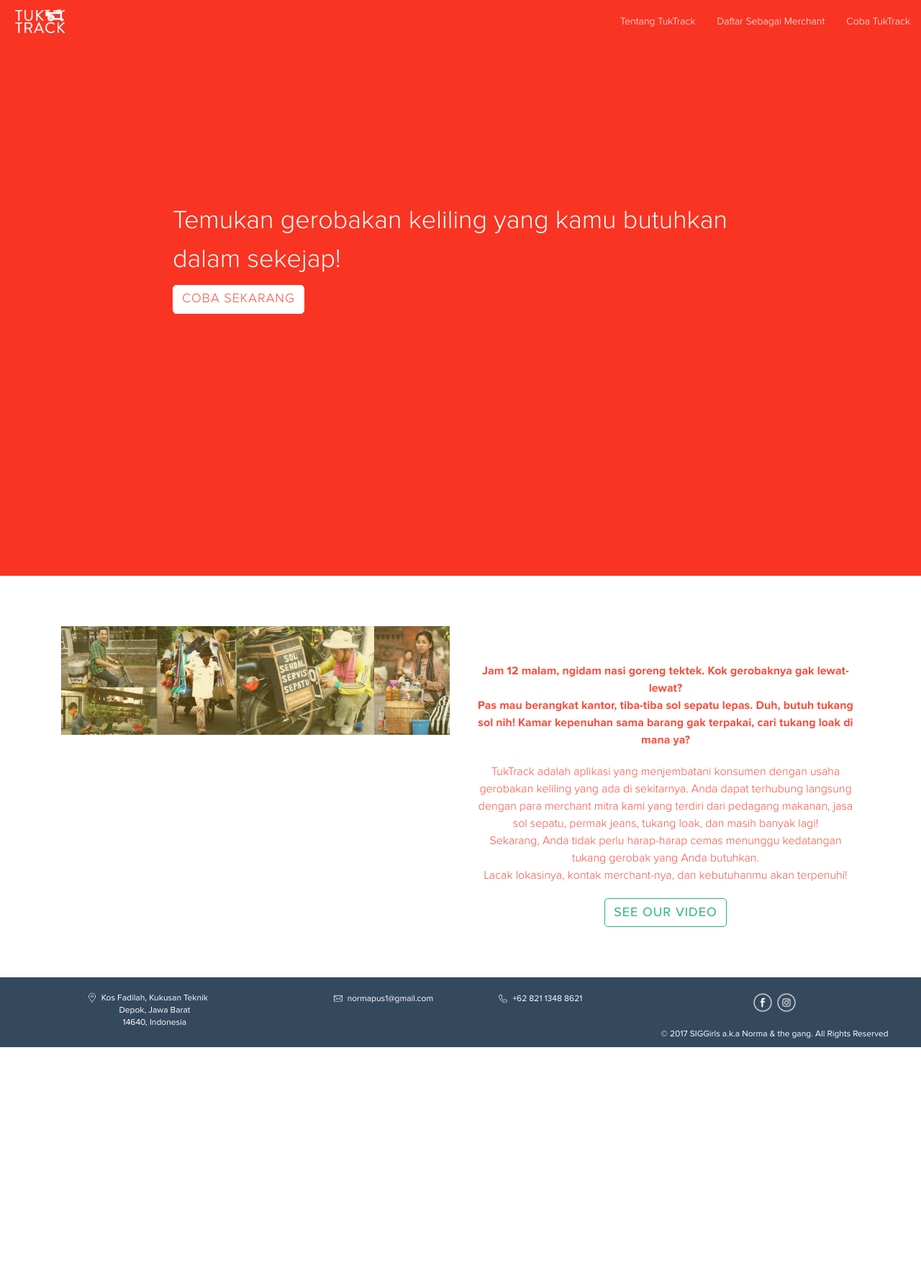
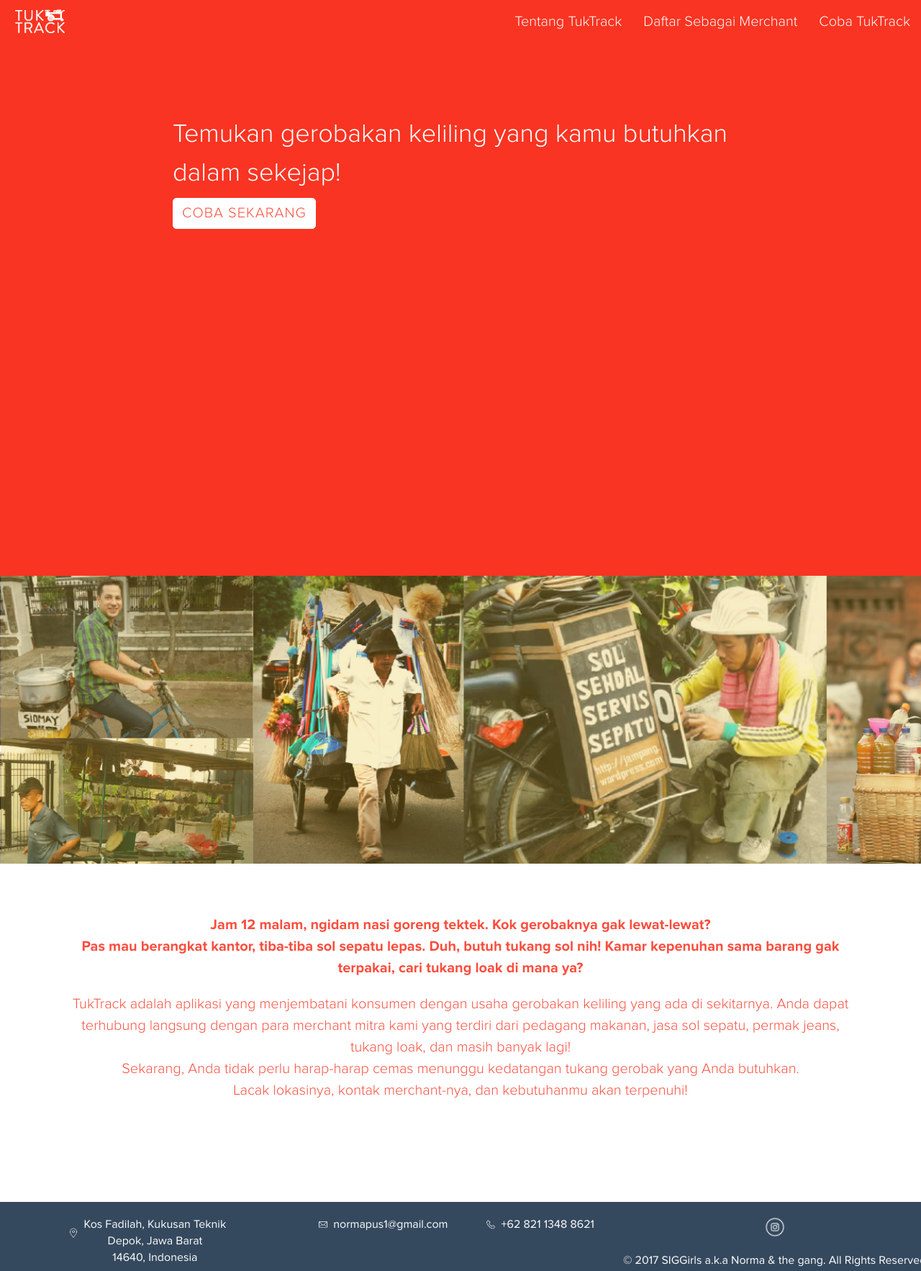
Before and after one commit to normaps/tukang-tracker, a website: page public/index.html in a window 1280 px wide. Shown: the whole page at 72% size. Before the commit the page ends 1455 px from the top, so only its background shows below. Drawn offline with nearby package versions, Linux system fonts and the light colour scheme.

Commit message:
lp agak rapi

```diff
--- a/public/css/idx.css
+++ b/public/css/idx.css
@@ -47,7 +47,6 @@
 body {
     height: 100%;
     width: 100%;
-    padding: 0 100 0 0;
 }
 
 body {
@@ -68,13 +67,13 @@
 
 h1 {
     font: 'psemibold';
-    font-size: 28px;
+    font-size: 30px;
     font-weight: 700;
 }
 
 h2 {
     font: 'pblack';
-    font-size: 18px;
+    font-size: 20px;
     font-weight: 700;
 }
 
@@ -91,18 +90,23 @@
 
 p {
     font-family: 'plight';
-    font-size: 16px;
+    font-size: 20px;
     line-height: 1.5;
     margin-bottom: 20px;
 }
 
+.bg-pic {
+    background-image: url('../img/Asset-06.png');
+    height: 50%;
+    -webkit-background-size: cover;
+    -moz-background-size: cover;
+    background-size: cover;
+    background-repeat: no-repeat;
+}
+
 .bg-primary {
     background-color: white;
-    color: #000000;
-}
-
-.bg-gray {
-    background-color: #e2e2e2;
+    padding-top: 0px;
 }
 
 .text-faded {
@@ -157,12 +161,13 @@
     -webkit-transition: all 0.35s;
     -moz-transition: all 0.35s;
     transition: all 0.35s;
+    font-size: 20px;
 }
 
 .navbar-default .navbar-header .navbar-brand {
     color: white;
     font-family: 'plight', 'Proxima Nova', Arial;
-    font-size: 14px;
+    font-size: 20px;
 }
 
 .navbar-default .navbar-header .navbar-brand:hover,
@@ -171,7 +176,7 @@
 }
 
 .navbar-default .navbar-header .navbar-toggle {
-    font-size: 14px;
+    font-size: 20px;
     color: white;
 }
 
@@ -223,7 +228,7 @@
     }
     .navbar-default.affix .navbar-header .navbar-brand {
         color: white;
-        font-size: 30px;
+        font-size: 32px;
     }
     .navbar-default.affix .navbar-header .navbar-brand:hover,
     .navbar-default.affix .navbar-header .navbar-brand:focus {
@@ -337,7 +342,7 @@
 
 .btn {
     font: 'pbold';
-    font-size: 18px;
+    font-size: 20px;
     letter-spacing: 1px;
 }
 
@@ -364,19 +369,6 @@
     background-color: #fb4d3d;
     border-color: white;
     color: white;
-}
-
-.features {
-    background-image: url('../img/Pic-12.png');
-    background-attachment: fixed;
-    background-size: cover;
-}
-
-.contact {
-    background-image: url('../img/Pic-17.png');
-    background-size: cover;
-    background-repeat: no-repeat;
-    background-attachment: fixed;
 }
 
 .transparent-back {
@@ -406,7 +398,7 @@
 footer {
     background-color: #35495e;
     color: white;
-    font-size: 12px;
+    font-size: 16px;
 }
 
 .text-left {
@@ -422,13 +414,9 @@
 }
 
 .highlight {
-    font-size: 40px;
+    font-size: 42px;
     color: white;
     text-align: left;
-}
-
-section {
-    padding: 50px 0;
 }
 
 .a-white {
--- a/public/index.html
+++ b/public/index.html
@@ -40,13 +40,13 @@
                 <div class="collapse navbar-collapse" id="bs-example-navbar-collapse-1" style="margin-top:5px">
                     <ul class="nav navbar-nav navbar-right">
                         <li>
-                            <a class="page-scroll" href="about">Tentang TukTrack</a>
+                            <a class="page-scroll" href="#about">Tentang TukTrack</a>
                         </li>
                         <li>
-                            <a class="page-scroll" href="about">Daftar Sebagai Merchant</a>
+                            <a class="page-scroll" href="">Daftar Sebagai Merchant</a>
                         </li>
                         <li>
-                            <a class="page-scroll" href="about">Coba TukTrack</a>
+                            <a class="page-scroll" href="">Coba TukTrack</a>
                         </li>
                     </ul>
                 </div>
@@ -58,21 +58,21 @@
 
     <header>
         <div class="header-content" style="height:100vh">
-            <div class="header-content-inner" style="margin-top:35vh;">
+            <div class="header-content-inner" style="margin-top:20vh;">
                 <p id="homeHeading">Temukan gerobakan keliling yang kamu butuhkan dalam sekejap!
-                    </br><a href="about" class="btn btn-primary btn-xl button-white">COBA SEKARANG</a>
+                    </br><a href="" class="btn btn-primary btn-xl button-white">COBA SEKARANG</a>
                 </p>
             </div>
         </div>
     </header>
 
+    <section class="bg-pic" id="about">
+    </section>
+
     <section class="bg-primary">
         <div class="container">
             <div class="row" style="display:inline">
-                <div class="col-lg-6 text-center">
-                    <img src="img/Asset-06.png" style="width:100%">
-                </div>
-                <div class="col-lg-6 text-center">
+                <div class="col-lg-12 text-center">
                     <div class="spacing"></div>
                     <p class="text-bold text-red">
                         Jam 12 malam, ngidam nasi goreng tektek. Kok gerobaknya gak lewat-lewat?</br>
@@ -84,7 +84,6 @@
                         Sekarang, Anda tidak perlu harap-harap cemas menunggu kedatangan tukang gerobak yang Anda butuhkan. </br>
                         Lacak lokasinya, kontak merchant-nya, dan kebutuhanmu akan terpenuhi!
                     </p>
-                    <a href="https://www.youtube.com/watch?v=hrf9o6yvfKE" class="btn btn-default btn-xl sr-button button-green">SEE OUR VIDEO</a>
                 </div>
 
             </div>
@@ -106,7 +105,7 @@
             <div class="text-center">
                 <div class="col-lg-2" style="display:inline-block;">
                     <img src="img/Icons-25.png" style="width:20px;">
-                    <a class="a-white" href="mailto:hello@ci-agriculture.com">normapus1@gmail.com</a>
+                    <a class="a-white" href="mailto:normapus1@gmail.com">normapus1@gmail.com</a>
                 </div>
             </div>
             <div class="col-lg-2 text-center">
@@ -115,8 +114,7 @@
             </div>
             <div class="col-lg-4 text-center">
                 <div class="row">
-                    <a href="https://www.facebook.com/dattabot.io/"><img src="img/Socmed-22.png" style="width:30px;"></a>
-                    <a href="https://www.instagram.com/ci.agriculture/"><img src="img/Socmed-23.png" style="width:30px;"></a>
+                    <a href="https://www.instagram.com/normaps/"><img src="img/Socmed-23.png" style="width:30px;"></a>
                 </div>
                 <div class="spacing-10"></div>
                 <div class="spacing-10"></div>
```
Also changed, not shown: public/js/idx.js (line endings or trailing spaces).
